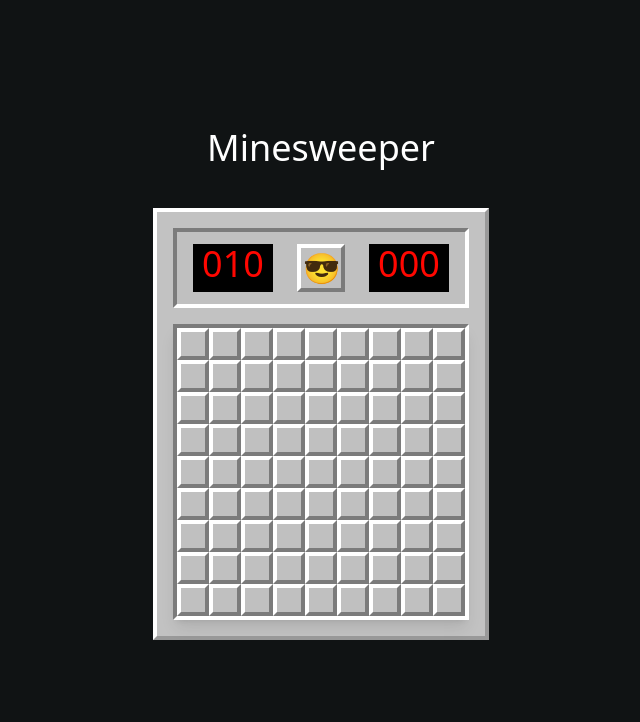
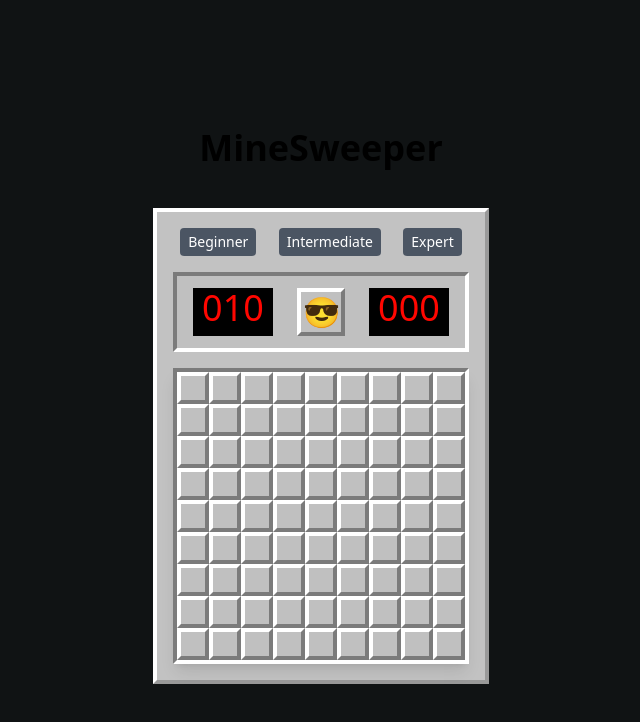
Before and after one commit to ejcontrerast/minesweeper, a React (Vite) app: page / in a window 1280 px wide. Shown: the top 722 px of the page, without its empty margins (319-959 px from the left). Built offline with nearby package versions, Linux system fonts and the light colour scheme; what tailwindcss-mixins would draw is missing.

Commit message:
Feat: Added some code for choosing level implementation

```diff
--- a/src/App.tsx
+++ b/src/App.tsx
@@ -5,7 +5,7 @@ const App: React.FC = () => {
 
   return (
     <main className='bg-[#101314] h-screen flex flex-col items-center'>
-      <h1 className='pt-32 text-4xl block text-white text-center'>Minesweeper</h1>
+      <h1 className='pt-32 text-4xl font-extrabold block text-center text-in-range: from-gray-500 to-slate-100'>MineSweeper</h1>
       <div className='pt-10 text-center'>
       <Game />
       </div>
--- a/src/components/Face.tsx
+++ b/src/components/Face.tsx
@@ -2,6 +2,7 @@ import React, { useEffect } from "react";
 import { Face as FaceEnum } from './utils';
 import { generateCells } from './cellsGenerator';
 import { Cell } from './utils';
+import { GameLevel, GAME_CONFIGS } from './utils';
 
 interface FaceProps {
   live: boolean;
@@ -16,9 +17,14 @@ interface FaceProps {
   setWon: React.Dispatch<React.SetStateAction<boolean>>;
   bombCounter: number;
   setBombCounter: React.Dispatch<React.SetStateAction<number>>;
+  rows: number;
+  cols: number;
+  bombs: number;
+  level: GameLevel;
+  setLevel: React.Dispatch<React.SetStateAction<GameLevel>>;
 }
 
-const Face: React.FC<FaceProps> = ({live, setLive, time, setTime, cells, setCells, lost, setLost, won, setWon, bombCounter, setBombCounter}) => {
+const Face: React.FC<FaceProps> = ({live, setLive, time, setTime, cells, setCells, lost, setLost, won, setWon, bombCounter, setBombCounter, rows, cols, bombs, level, setLevel}) => {
     const [face, setFace] = React.useState<FaceEnum>(FaceEnum.Smile);
 
     useEffect(() => {
@@ -47,12 +53,13 @@ const Face: React.FC<FaceProps> = ({live, setLive, time, setTime, cells, setCell
     }, []);
 
       const handleFaceClick = (): void => {
+          const config = GAME_CONFIGS[level];
           setLive(false);
           setTime(0)
-          setCells(generateCells());
+          setCells(generateCells(rows, cols, bombs));
           setLost(false);
           setWon(false);
-          setBombCounter(10);
+          setBombCounter(config.BOMBS);
       }
 
     useEffect(() => {
--- a/src/components/Game.tsx
+++ b/src/components/Game.tsx
@@ -1,29 +1,52 @@
 import React, { useState }  from "react";
 import Header from "./Header";
 import Board from "./Board";
+import GameControls from "./GameControls";
 import { generateCells } from "./cellsGenerator";
 import { CellState, CellValue } from "./utils";
+import { GameLevel, GAME_CONFIGS } from "./utils";
 
 
 const Game: React.FC = () => {
-  const [live, setLive] = useState<boolean>(false);
-  const [cells, setCells] = React.useState(generateCells());
-  const [bombCounter, setBombCounter] = React.useState<number>(10);
+
+  const [level, setLevel] = useState<GameLevel>(GameLevel.BEGINNER);
+  const [bombCounter, setBombCounter] = useState<number>(GAME_CONFIGS[level].BOMBS);
+  const [live, setLive] = useState<boolean>(GAME_CONFIGS[level].LIVE);
+  const [cells, setCells] = useState(generateCells(
+    GAME_CONFIGS[level].ROWS,
+    GAME_CONFIGS[level].COLS,
+    GAME_CONFIGS[level].BOMBS
+  ));
   const [lost, setLost] = React.useState<boolean>(false);
   const [won, setWon] = React.useState<boolean>(false);
+  const [time, setTime] = React.useState<number>(0);
 
   // Next the game controls will be added
   return (
-    <div className=" p-4 w-fit h-fit
+    <div className=" p-4 box-border w-full h-full
     flex flex-col items-center justify-center
     bg-[#c2c2c2] border-4 border-t-white border-b-[#999] border-l-white border-r-[#999]">
       <div>
+      <GameControls
+      live={live} setLive={setLive}
+      cells={cells} setCells={setCells}
+      bombCounter={bombCounter} setBombCounter={setBombCounter}
+      lost={lost} setLost={setLost}
+      won={won} setWon={setWon}
+      level={level} setLevel={setLevel}
+      time={time} setTime={setTime}
+      />
       <Header
       live={live} setLive={setLive}
       cells={cells} setCells={setCells}
       bombCounter={bombCounter} setBombCounter={setBombCounter}
       lost={lost} setLost={setLost}
       won={won} setWon={setWon}
+      rows={GAME_CONFIGS[level].ROWS}
+      cols={GAME_CONFIGS[level].COLS}
+      bombs={GAME_CONFIGS[level].BOMBS}
+      level={level} setLevel={setLevel}
+      time={time} setTime={setTime}
       />
       <Board
       live={live} setLive={setLive}
@@ -32,6 +55,9 @@ const Game: React.FC = () => {
       bombCounter={bombCounter} setBombCounter={setBombCounter}
       lost={lost} setLost={setLost}
       won={won} setWon={setWon}
+      rows={GAME_CONFIGS[level].ROWS}
+      cols={GAME_CONFIGS[level].COLS}
+      bombs={GAME_CONFIGS[level].BOMBS}
       />
       </div>
     </div>
--- a/src/components/GameControls.tsx
+++ b/src/components/GameControls.tsx
@@ -1,63 +1,48 @@
 import React from 'react';
-import { motion } from 'framer-motion';
+import { GameLevel, GAME_CONFIGS } from "./utils";
+import { Cell } from "./utils";
+import { generateCells } from './cellsGenerator';
 
 type GameControlsProps = {
-  onRestart: () => void;
-  gameStatus: 'playing' | 'won' | 'lost'; // Restrict to specific states
+  level: GameLevel;
+  setLevel: React.Dispatch<React.SetStateAction<GameLevel>>;
+  live: boolean;
+  setLive: React.Dispatch<React.SetStateAction<boolean>>;
+  cells: Cell[][];
+  setCells: React.Dispatch<React.SetStateAction<Cell[][]>>;
+  bombCounter: number;
+  setBombCounter: React.Dispatch<React.SetStateAction<number>>;
+  lost: boolean;
+  setLost: React.Dispatch<React.SetStateAction<boolean>>;
+  won: boolean;
+  setWon: React.Dispatch<React.SetStateAction<boolean>>;
+  time: number;
+  setTime: React.Dispatch<React.SetStateAction<number>>;
 };
 
-const GameControls: React.FC<GameControlsProps> = ({ onRestart, gameStatus }) => {
-
-  const setDifficulty = (level: string) => {
-    console.log(`Difficulty set to: ${level}`);
-  };
-  const getStatusMessage = () => {
-    switch (gameStatus) {
-      case 'won':
-        return '🎉 You Won!';
-      case 'lost':
-        return '💥 Game Over!';
-      default:
-        return '⏳ Playing...';
-    }
+const GameControls: React.FC<GameControlsProps> = ({ live, setLive, cells, setCells, bombCounter, setBombCounter, lost, setLost, won, setWon, level, setLevel, time, setTime }) => {
+  const setDifficulty = (levelChoosed: GameLevel) => {
+    const config = GAME_CONFIGS[levelChoosed];
+    setLive(false);
+    setTime(0)
+    setCells(generateCells(config.ROWS, config.COLS, config.BOMBS));
+    setLost(false);
+    setWon(false);
+    setBombCounter(config.BOMBS);
   };
 
   return (
-    <motion.div
-      className="flex justify-between items-center bg-gray-700 p-4 rounded-lg shadow-md"
-      initial={{ opacity: 0, y: -20 }}
-      animate={{ opacity: 1, y: 0 }}
-      transition={{ duration: 0.5, ease: 'easeOut' }}
-    >
-      <motion.button
-        onClick={onRestart}
-        className="px-4 py-2 bg-blue-500 hover:bg-blue-600 text-white font-bold rounded-lg shadow-md focus:outline-none focus:ring-2 focus:ring-blue-300"
-        whileTap={{ scale: 0.95 }}
-      >
-        Restart
-      </motion.button>
-      <motion.span
-        className="text-lg font-semibold text-white"
-        initial={{ scale: 0.8 }}
-        animate={{ scale: 1 }}
-        transition={{ duration: 0.3, ease: 'easeOut' }}
-      >
-        {getStatusMessage()}
-      </motion.span>
-      <div className="flex space-x-2">
-      {['Easy', 'Medium', 'Hard'].map((level) => (
-        <motion.button
-          key={level}
-          className="px-2 py-1 bg-gray-600 text-white rounded hover:bg-gray-500"
-          whileHover={{ scale: 1.1 }}
-          whileTap={{ scale: 0.9 }}
-          onClick={() => setDifficulty(level)}
-            >
-              {level}
-            </motion.button>
-          ))}
-        </div>
-    </motion.div>
+    <div className="flex gap-2 mb-4 items-center justify-around">
+      {Object.values(GameLevel).map((levelChoosed) => (
+        <button
+          key={levelChoosed}
+          className="px-2 py-1 bg-gray-600 text-white text-sm rounded"
+          onClick={() => setDifficulty(levelChoosed)}
+        >
+          {levelChoosed}
+        </button>
+      ))}
+    </div>
   );
 };
 
--- a/src/components/Header.tsx
+++ b/src/components/Header.tsx
@@ -2,6 +2,7 @@ import React, {useEffect, useState } from 'react';
 import Face from './Face';
 import NumberDisplay from './NumberDisplay';
 import { Cell } from './utils';
+import { GameLevel } from './utils';
 
 
 interface HeaderProps {
@@ -15,10 +16,17 @@ interface HeaderProps {
   setLost: React.Dispatch<React.SetStateAction<boolean>>;
   won: boolean;
   setWon: React.Dispatch<React.SetStateAction<boolean>>;
+  rows: number;
+  cols: number;
+  bombs: number;
+  level: GameLevel;
+  setLevel: React.Dispatch<React.SetStateAction<GameLevel>>;
+  time: number;
+  setTime: React.Dispatch<React.SetStateAction<number>>;
 }
 
-const Header: React.FC<HeaderProps> = ({live, setLive, cells, setCells, bombCounter, setBombCounter, lost, setLost, won, setWon}) => {
-  const [time, setTime] = React.useState<number>(0);
+const Header: React.FC<HeaderProps> = ({live, setLive, cells, setCells, bombCounter, setBombCounter, lost, setLost, won, setWon, rows, cols, bombs, level, setLevel, time, setTime}) => {
+
 
   useEffect(() => {
     if (live && time < 999) {
@@ -46,6 +54,8 @@ const Header: React.FC<HeaderProps> = ({live, setLive, cells, setCells, bombCoun
       lost={lost} setLost={setLost}
       won={won} setWon={setWon}
       bombCounter={bombCounter} setBombCounter={setBombCounter}
+      rows={rows} cols={cols} bombs={bombs}
+      level={level} setLevel={setLevel}
       />
       <NumberDisplay value={time} />
     </div>
--- a/src/components/cellsGenerator.tsx
+++ b/src/components/cellsGenerator.tsx
@@ -1,12 +1,16 @@
-import { Cell, MAX_ROWS, MAX_COLS, CellValue, CellState, NUMBER_OF_BOMBS } from "./utils";
+import { Cell, CellValue, CellState } from "./utils";
 
 // Generate all cells
-export const generateCells = (): Cell[][] =>{
+export const generateCells = (
+  rows: number,
+  cols: number,
+  bombs: number
+): Cell[][] =>{
   let cells: Cell[][] = [];
 
-  for (let row = 0; row < MAX_ROWS; row++) {
+  for (let row = 0; row < rows; row++) {
     cells.push([])
-    for (let col = 0; col < MAX_COLS; col++) {
+    for (let col = 0; col < rows; col++) {
       cells[row].push({
         value: CellValue.None,
         state: CellState.Open, //all cells are open at the beginning
@@ -15,9 +19,9 @@ export const generateCells = (): Cell[][] =>{
   }
   //randomly put 10 bombs
   let bombsPlaced = 0;
-  while (bombsPlaced < NUMBER_OF_BOMBS) {
-    const row = Math.floor(Math.random() * MAX_ROWS);
-    const col = Math.floor(Math.random() * MAX_COLS);
+  while (bombsPlaced < bombs) {
+    const row = Math.floor(Math.random() * rows);
+    const col = Math.floor(Math.random() * cols);
 
     const currentCell = cells[row][col];
     if (currentCell.value !== CellValue.Bomb) {
@@ -31,8 +35,8 @@ export const generateCells = (): Cell[][] =>{
 
 
   //Calculate the numbers for each cell
-  for (let rowIndex =0; rowIndex < MAX_ROWS; rowIndex++) {
-    for (let colIndex=0; colIndex < MAX_COLS; colIndex++) {
+  for (let rowIndex =0; rowIndex < rows; rowIndex++) {
+    for (let colIndex=0; colIndex < cols; colIndex++) {
       const currentCell = cells[rowIndex][colIndex];
       if (currentCell.value === CellValue.Bomb) {
         continue;
@@ -40,12 +44,12 @@ export const generateCells = (): Cell[][] =>{
       let numberOfBombs = 0;
       const topLeftBomb = rowIndex > 0 && colIndex > 0 ? cells[rowIndex - 1][colIndex - 1] : null;
       const topBomb = rowIndex > 0 ? cells[rowIndex - 1][colIndex] : null;
-      const topRightBomb = rowIndex > 0 && colIndex < MAX_COLS - 1 ? cells[rowIndex - 1][colIndex + 1] : null;
+      const topRightBomb = rowIndex > 0 && colIndex < cols - 1 ? cells[rowIndex - 1][colIndex + 1] : null;
       const leftBomb = colIndex > 0 ? cells[rowIndex][colIndex - 1] : null;
-      const rightBomb = colIndex < MAX_COLS - 1 ? cells[rowIndex][colIndex + 1] : null;
-      const bottomLeftBomb = rowIndex < MAX_ROWS - 1 && colIndex > 0 ? cells[rowIndex + 1][colIndex - 1] : null;
-      const bottomBomb = rowIndex < MAX_ROWS - 1 ? cells[rowIndex + 1][colIndex] : null;
-      const bottomRightBomb = rowIndex < MAX_ROWS - 1 && colIndex < MAX_COLS - 1 ? cells[rowIndex + 1][colIndex + 1] : null;
+      const rightBomb = colIndex < cols - 1 ? cells[rowIndex][colIndex + 1] : null;
+      const bottomLeftBomb = rowIndex < rows - 1 && colIndex > 0 ? cells[rowIndex + 1][colIndex - 1] : null;
+      const bottomBomb = rowIndex < rows - 1 ? cells[rowIndex + 1][colIndex] : null;
+      const bottomRightBomb = rowIndex < rows - 1 && colIndex < cols - 1 ? cells[rowIndex + 1][colIndex + 1] : null;
 
       const adjacentCells = [
         topLeftBomb,
--- a/src/components/utils.tsx
+++ b/src/components/utils.tsx
@@ -51,6 +51,37 @@ const Game: React.FC = () => {
   };
 
 */
+
+export enum GameLevel {
+  BEGINNER = 'Beginner',
+  INTERMEDIATE = 'Intermediate',
+  EXPERT = 'Expert'
+}
+
+export const GAME_CONFIGS = {
+  [GameLevel.BEGINNER]: {
+    ROWS: 9,
+    COLS: 9,
+    BOMBS: 10,
+    LIVE: false,
+    TIME: 0
+  },
+  [GameLevel.INTERMEDIATE]: {
+    ROWS: 16,
+    COLS: 16,
+    BOMBS: 40,
+    LIVE: false,
+    TIME: 0
+  },
+  [GameLevel.EXPERT]: {
+    ROWS: 16,
+    COLS: 30,
+    BOMBS: 99,
+    LIVE: false,
+    TIME: 0
+  }
+} as const;
+
 
 export const MAX_ROWS = 9;
 export const MAX_COLS = 9;
```
Also changed, not shown: src/components/Board.tsx (+7 -4 lines).
